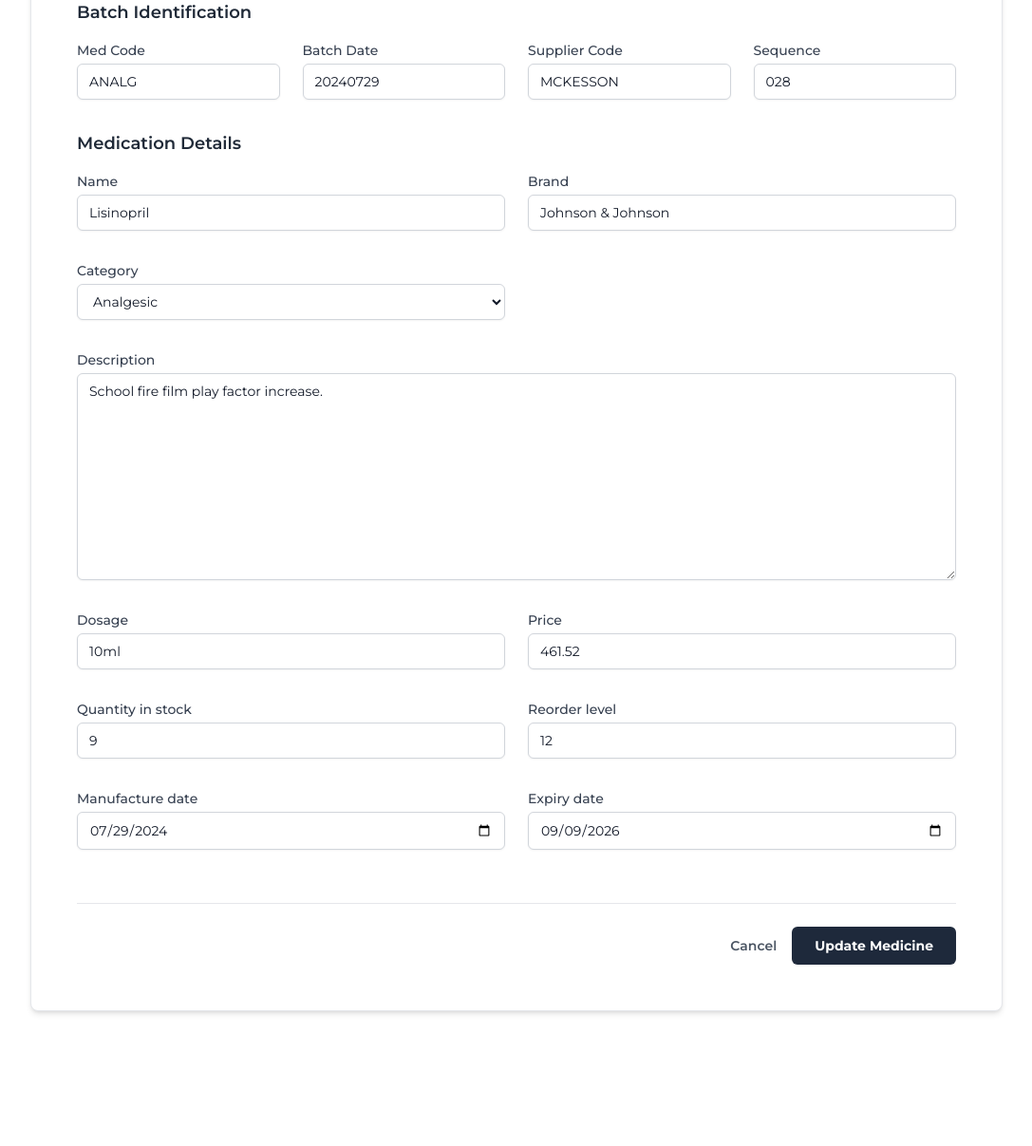
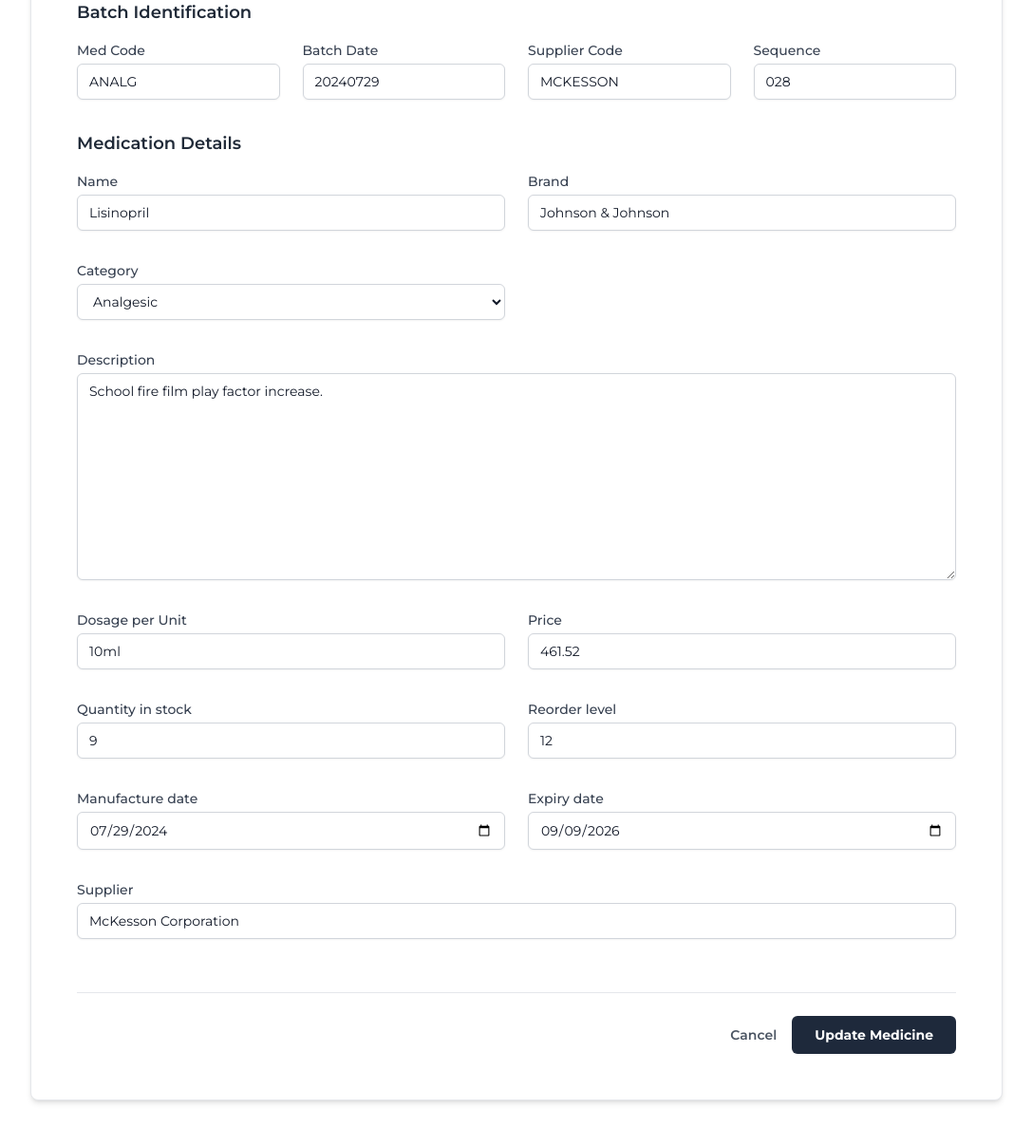
Before and after one commit to YOOSUF-HUB/Smart-Pharmacy-System, a Django app: page /update/234/ in a window 1280 px wide. Shown: the part 231-1438 px from the top of the page at 95% size, without its empty margins (96-1183 px from the left). Before the commit the page ends 1299 px from the top, so only its background shows below. Run offline with Django 5.2, Linux system fonts and the light colour scheme; data comes from the database, SQL or seed files in the repository; both versions use the stored data as it was after the commit; some libraries are stand-ins or nearby versions.

Commit message:
Add supplier field to medication update form and improve label handling

```diff
--- a/Medicine_inventory/views.py
+++ b/Medicine_inventory/views.py
@@ -166,7 +166,7 @@ def update_medicine(request, id):
         if len(parts) == 4:
             initial = {
                 'med_code': parts[0],
-                'batch_date': str(parts[1]),  # This will be an integer string like '20250723'
+                'batch_date': str(parts[1]),
                 'supplier_code': parts[2],
                 'seq': parts[3],
             }
@@ -181,7 +181,7 @@ def update_medicine(request, id):
             medicine = form.save(commit=False)
             medicine.batch_number = batch_number
             medicine.save()
-            # Log the update action
+
             MedicineAction.objects.create(
                 medicine=medicine,
                 medicine_name=medicine.name,
--- a/templates/Medicine_inventory/update_medicine.html
+++ b/templates/Medicine_inventory/update_medicine.html
@@ -63,9 +63,15 @@
         <legend class="text-lg font-semibold text-gray-800 mb-4">Medication Details</legend>
         <div class="grid grid-cols-1 md:grid-cols-2 gap-x-6 gap-y-4">
           {% for field in form %}
-            {% if field.name not in 'med_code batch_date supplier_code seq' %}
+            {% if field.name not in 'med_code batch_date supplier_code seq supplier' %}
               <div class="mb-4 {% if field.name == 'description' %}md:col-span-2{% endif %}">
-                <label for="{{ field.id_for_label }}" class="block text-sm font-medium text-gray-700 mb-1">{{ field.label }}</label>
+                <label for="{{ field.id_for_label }}" class="block text-sm font-medium text-gray-700 mb-1">
+                  {% if field.name == 'dosage' %}
+                    Dosage per Unit
+                  {% else %}
+                    {{ field.label }}
+                  {% endif %}
+                </label>
                 {{ field }}
                 {% if field.help_text %}
                   <p class="text-gray-500 text-xs mt-1">{{ field.help_text }}</p>
@@ -76,6 +82,18 @@
               </div>
             {% endif %}
           {% endfor %}
+
+          <!-- Supplier Field -->
+          <div class="mb-4 md:col-span-2">
+            <label for="{{ form.supplier.id_for_label }}" class="block text-sm font-medium text-gray-700 mb-1">{{ form.supplier.label }}</label>
+            {{ form.supplier }}
+            {% if form.supplier.help_text %}
+              <p class="text-gray-500 text-xs mt-1">{{ form.supplier.help_text }}</p>
+            {% endif %}
+            {% for error in form.supplier.errors %}
+              <p class="text-red-600 text-xs mt-1">{{ error }}</p>
+            {% endfor %}
+          </div>
         </div>
       </fieldset>
 
```
Also changed, not shown: db.sqlite3.
